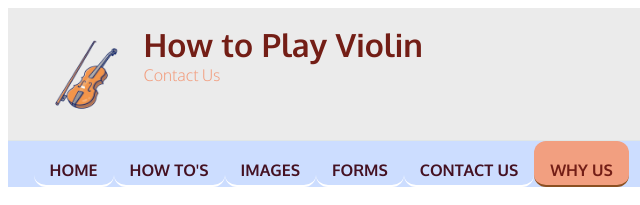
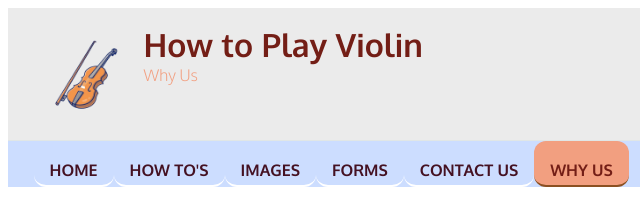
Before and after one commit to bridger-dabell/dwd1600, a plain HTML site: page 08media/why.html in a window 1280 px wide. Shown: the top 205 px of the page, 0-640 px from the left. Drawn offline with Linux system fonts and the light colour scheme.

Commit message:
Update why.html

```diff
--- a/08media/why.html
+++ b/08media/why.html
@@ -18,7 +18,7 @@
             <img src="images/logo.png" alt="site logo" width="110" height="100">
             <div>
             <h1>How to Play Violin</h1>
-            <p>Contact Us</p>
+            <p>Why Us</p>
         </div>
         </header>
 <nav>
```
